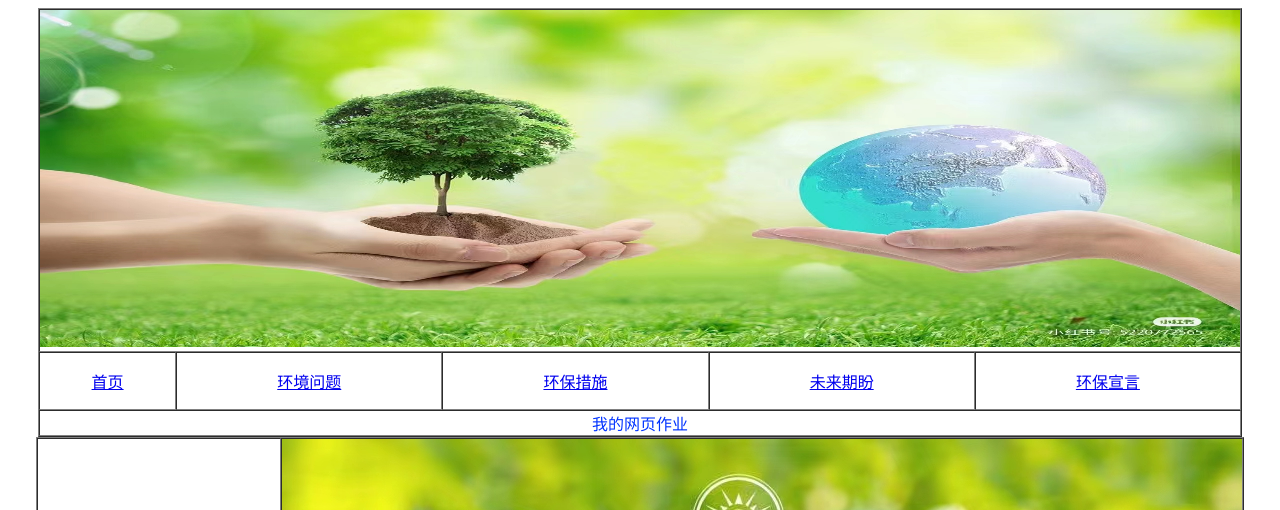
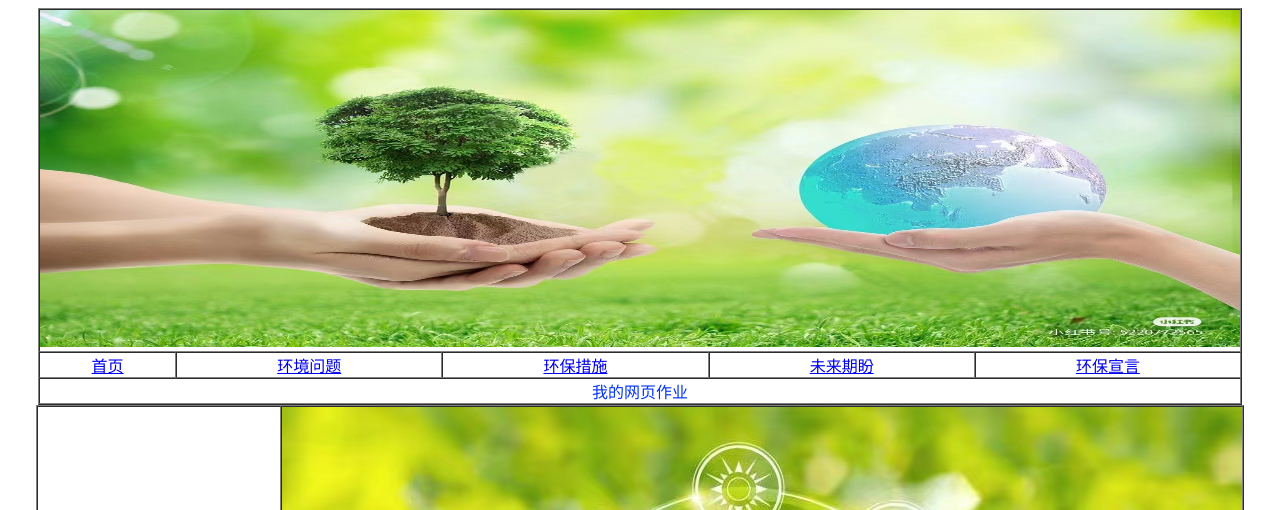
Before and after one commit to 17362896392/ly524, a plain HTML site: page index.html in a window 1280 px wide. Shown: the top 510 px of the page. Drawn offline with Linux system fonts and the light colour scheme.

Commit message:
Update index.html

```diff
--- a/index.html
+++ b/index.html
@@ -16,7 +16,7 @@
       <td style="text-align: center; font-family: '黑体';"><a href="环境问题.html">环境问题</a></td>
       <td style="text-align: center; font-family: '黑体';"><a href="环保措施.html">环保措施</a></td>
       <td style="text-align: center; font-family: '黑体';"><a href="未来期盼.html">未来期盼</a></td>
-      <td style="text-align: center; font-family: '黑体';"><p><a href="环保宣言.html">环保宣言</a></p></td>
+      <td style="text-align: center; font-family: '黑体';"><a href="环保宣言.html">环保宣言</a></td>
     </tr>
     <tr>
       <td colspan="5" style="text-align: center; color: #03f;">我的网页作业</td>
```
